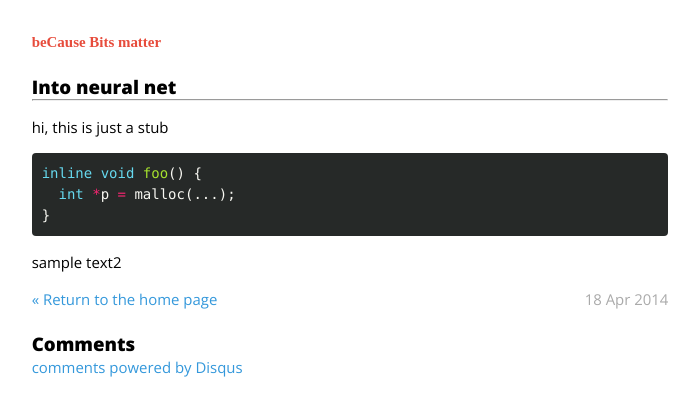
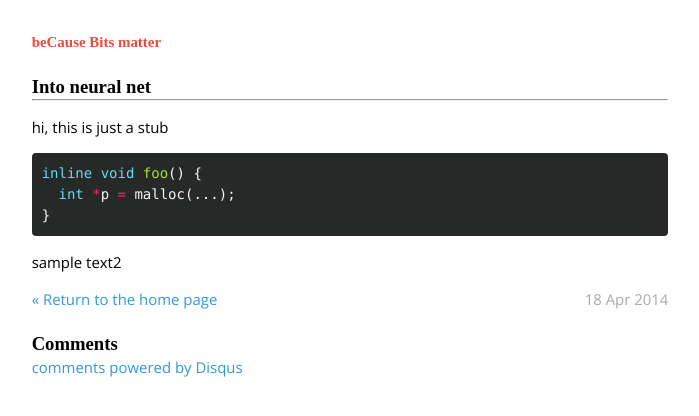
Before and after one commit to lugovskoy/lugovskoy.github.io, a Jekyll site: the page built from _posts/2014-08-02-into-neural-net.md, in a window 1280 px wide. Shown: the top 416 px of the page, without its empty margins (290-989 px from the left). Built offline with Jekyll 4.4.1, drawn with Linux system fonts in a browser that asks for light colours; some web fonts are replaced; comment, search, counter and statistics services are not loaded.

Commit message:
Update main.css

```diff
--- a/css/main.css
+++ b/css/main.css
@@ -1,5 +1,5 @@
 @import "http://fonts.googleapis.com/css?family=Open+Sans:400,800&subset=latin,latin-ext";
-@import url('https://fonts.googleapis.com/css?family=Artifika&effect=anaglyph');
+@import url('https://fonts.googleapis.com/css?family=Artifika&effect=anaglyph|shadow-multiple');
 
 * {
     margin:0;
@@ -18,7 +18,8 @@
 }
 
 h2 {
-    font-size:125%
+    font-size:125%;
+    font-family: 'Artifika';
 }
 
 p {
```
